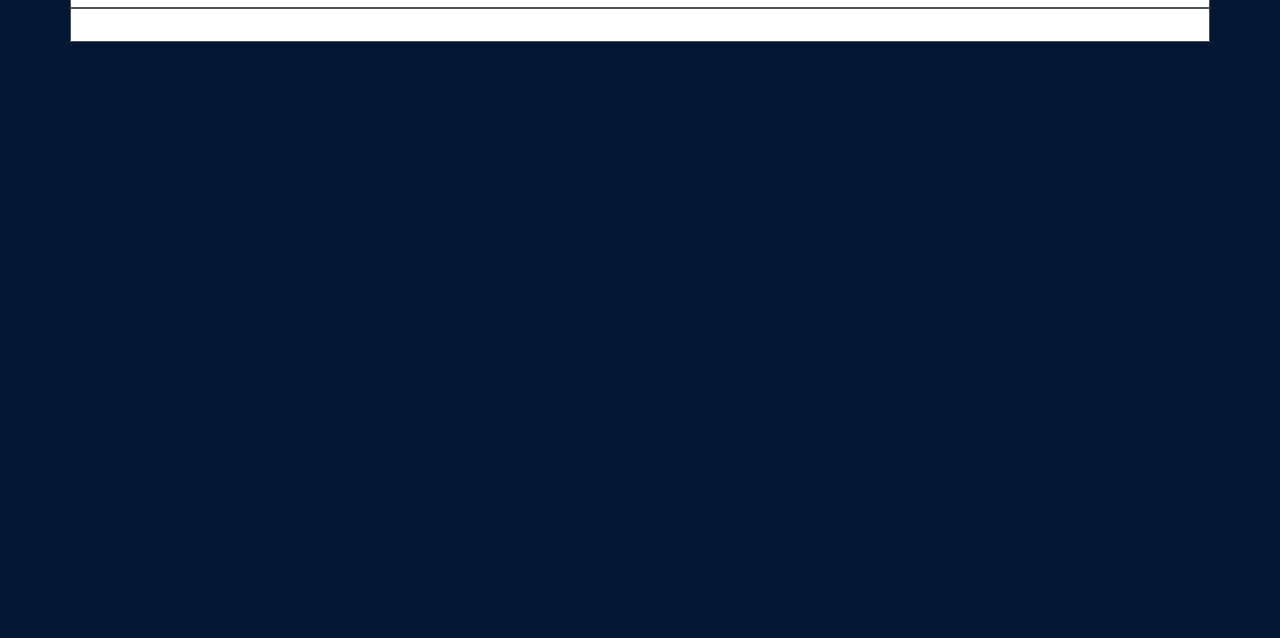
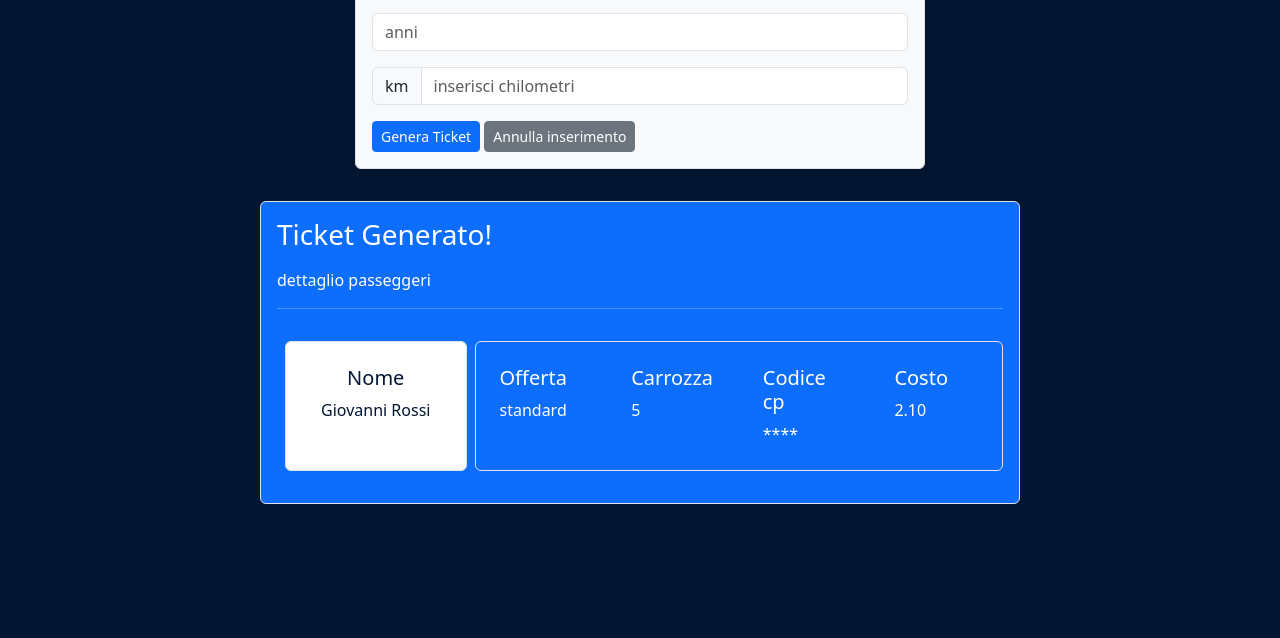
Before and after one commit to LivingtonMerello98/js-biglietto-treno-form, a plain HTML site: page index.html in a window 1280 px wide. Shown: the part 162-800 px from the top of the page. Drawn offline with nearby package versions, Linux system fonts and the light colour scheme.

Commit message:
[upd] data entry area and generated ticket (only bootsrap)

```diff
--- a/css/style.css
+++ b/css/style.css
@@ -2,3 +2,6 @@
 .lm-bg-blue{
     background-color: #031633;
 }
+.lm-color-blue{
+    color: #031633;
+}
--- a/index.html
+++ b/index.html
@@ -8,21 +8,89 @@
     <title>calcolo del prezzo del biglietto del treno</title>
 </head>
 <body class="100-vh lm-bg-blue">
-    <div class="container" data-bs-theme="dark">
+    <div class="container">
         <div class="row justify-content-center">
-            <div class="col-6 text-center py-3">
-                <h1 class="text-white">Calcola il prezzo del tuo biglietto</h1>
+            <div class="col-12 text-center py-3 mb-3">
+                <h1 class="text-white">Calcola il prezzo del tuo Ticket</h1>
             </div>
-            <!-- inserimento dati -->
-            <div class="col-12 border bg-white py-3">
+            <!-- card inserimento dati -->
+            <div class="col-6 rounded border bg-white shadow p-3 bg-body-tertiary rounded p-3 mb-3">
+                <div class="content">
+                    <div class="d-flex justify-content-center flex-column">
+                        <!-- input nome e cognome -->
+                        <div class="input-group mb-3">
+                            <span class="input-group-text">Nome e Cognome</span>
+                            <input type="text" aria-label="First name" class="form-control">
+                            <input type="text" aria-label="Last name" class="form-control">
+                        </div>
+                        <!-- età -->
+                        <div class="input-group mb-3">
+                            <input type="number" class="form-control" id="kmInput" placeholder="anni">
+                        </div>
+                        <!-- chilometri da percorrere -->
+                        <div class="input-group mb-3">
+                            <span class="input-group-text" id="inputGroup-sizing-default">km</span>
+                            <input type="text" class="form-control" placeholder="inserisci chilometri" aria-label="Sizing example input" aria-describedby="inputGroup-sizing-default">
+                        </div>
+                        <!-- buttons -->
+                        <div class="col-6">
+                            <button type="button" class="btn btn-primary btn-sm">Genera Ticket</button>
+                            <button type="button" class="btn btn-secondary btn-sm">Annulla inserimento</button>
+                        </div>
+                    </div>
+                </div>
+            </div>
 
-            </div>
             <!-- ticket generato -->
-            <div class="col-12 border bg-white py-3">
-
+            <div class="col-8 rounded text-white border bg-primary  p-3 mt-3">
+                <div class="content">
+                    <div class="d-flex flex-column">
+                        <!-- title -->
+                        <div class="col-12">
+                            <h3 class="mb-3">Ticket Generato!</h3>
+                            <p class=" mb-3">dettaglio passeggeri</p>
+                            <hr class="my-1 mb-3">
+                        </div>
+                        <!-- dati dell'utente -->
+                        <div class="col-12 text-white py-3">
+                            <div class="content">
+                                <div class="d-flex">
+                                    <!--box name -->
+                                    <div class="col-3 mx-2 bg-white rounded border p-4 lm-color-blue text-center">
+                                        <h5>Nome</h5>
+                                        <span>Giovanni Rossi</span>
+                                    </div>
+                                    <div class="d-flex flex-wrap flex-grow-1 border rounded">
+                                        <!-- offerta -->
+                                    <div class="col flex-grow-1 p-4 lm-color-blue text-white">
+                                        <h5>Offerta</h5>
+                                        <span>standard</span>
+                                    </div>
+                                    <!-- carrozza -->
+                                    <div class="col flex-grow-1 p-4 lm-color-blue text-white">
+                                        <h5>Carrozza</h5>
+                                        <span>5</span>
+                                    </div>
+                                    <!-- codice cp  -->
+                                    <div class="col flex-grow-1 p-4 lm-color-blue text-white">
+                                        <h5>Codice cp</h5>
+                                        <span>****</span>
+                                    </div>
+                                    <!-- costo biglietto -->
+                                    <div class="col flex-grow-1 p-4 lm-color-blue text-white">
+                                        <h5>Costo</h5>
+                                        <span>2.10</span>
+                                    </div>
+                                    </div>
+                                </div>
+                            </div>
+                        </div>
+                    </div>
+                </div>
             </div>
         </div>
     </div>
+
     <script src="main.js"></script>
 </body>
 </html>
```
